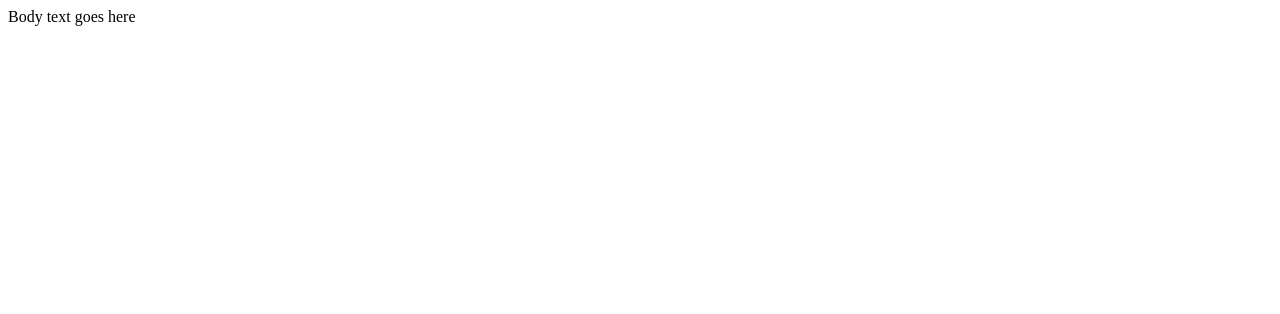
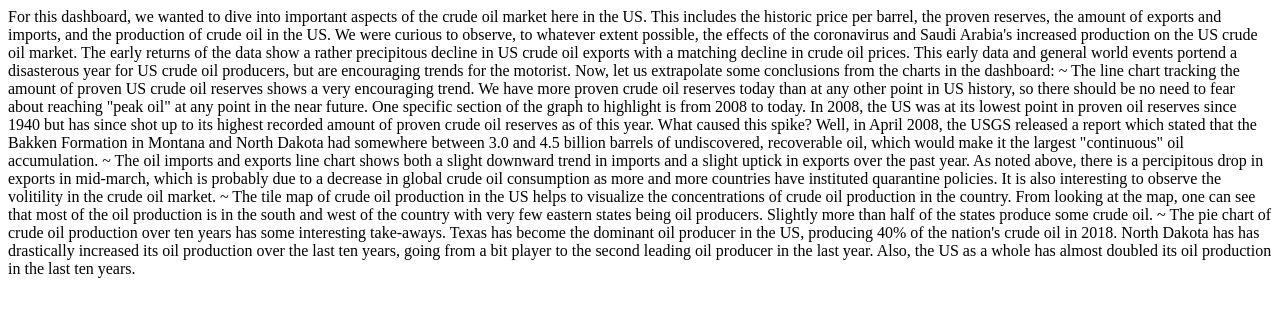
Before and after one commit to nbergeland/Oil_Price_Dashboard, a plain HTML site: page templates/about.html in a window 1280 px wide. Drawn offline with Linux system fonts and the light colour scheme.

Commit message:
Added text

```diff
--- a/templates/about.html
+++ b/templates/about.html
@@ -7,6 +7,22 @@
     <title>About the Crude Oil Dashboard</title>
 </head>
 <body>
-    Body text goes here
+    For this dashboard, we wanted to dive into important aspects of the crude oil market here in the US.
+    This includes the historic price per barrel, the proven reserves, the amount of exports and imports, and the production of crude oil in the US.
+    We were curious to observe, to whatever extent possible, the effects of the coronavirus and Saudi Arabia's increased production on the US crude oil market.
+    The early returns of the data show a rather precipitous decline in US crude oil exports with a matching decline in crude oil prices.
+    This early data and general world events portend a disasterous year for US crude oil producers, but are encouraging trends for the motorist.
+    Now, let us extrapolate some conclusions from the charts in the dashboard:
+        ~ The line chart tracking the amount of proven US crude oil reserves shows a very encouraging trend. We have more proven crude oil reserves today than at any other point
+           in US history, so there should be no need to fear about reaching "peak oil" at any point in the near future. One specific section of the graph to highlight is from 2008 to today.
+           In 2008, the US was at its lowest point in proven oil reserves since 1940 but has since shot up to its highest recorded amount of proven crude oil reserves as of this year. What caused this spike?
+           Well, in April 2008, the USGS released a report which stated that the Bakken Formation in Montana and North Dakota had somewhere between 3.0 and 4.5 billion barrels of undiscovered, recoverable oil,
+           which would make it the largest "continuous" oil accumulation.
+        ~ The oil imports and exports line chart shows both a slight downward trend in imports and a slight uptick in exports over the past year. As noted above, there is a percipitous drop in exports in mid-march,
+           which is probably due to a decrease in global crude oil consumption as more and more countries have instituted quarantine policies. It is also interesting to observe the volitility in the crude oil market.
+        ~ The tile map of crude oil production in the US helps to visualize the concentrations of crude oil production in the country. From looking at the map, one can see that most of the oil production is in the south
+           and west of the country with very few eastern states being oil producers. Slightly more than half of the states produce some crude oil.
+        ~ The pie chart of crude oil production over ten years has some interesting take-aways. Texas has become the dominant oil producer in the US, producing 40% of the nation's crude oil in 2018. North Dakota has
+           has drastically increased its oil production over the last ten years, going from a bit player to the second leading oil producer in the last year. Also, the US as a whole has almost doubled its oil production in the last ten years.
 </body>
 </html>
```
